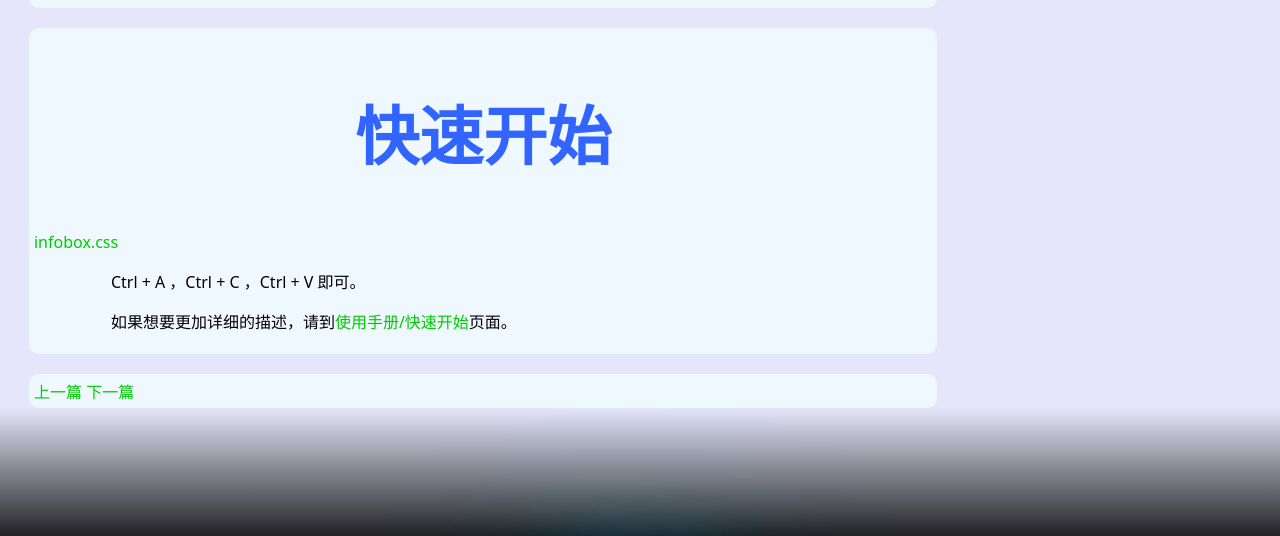
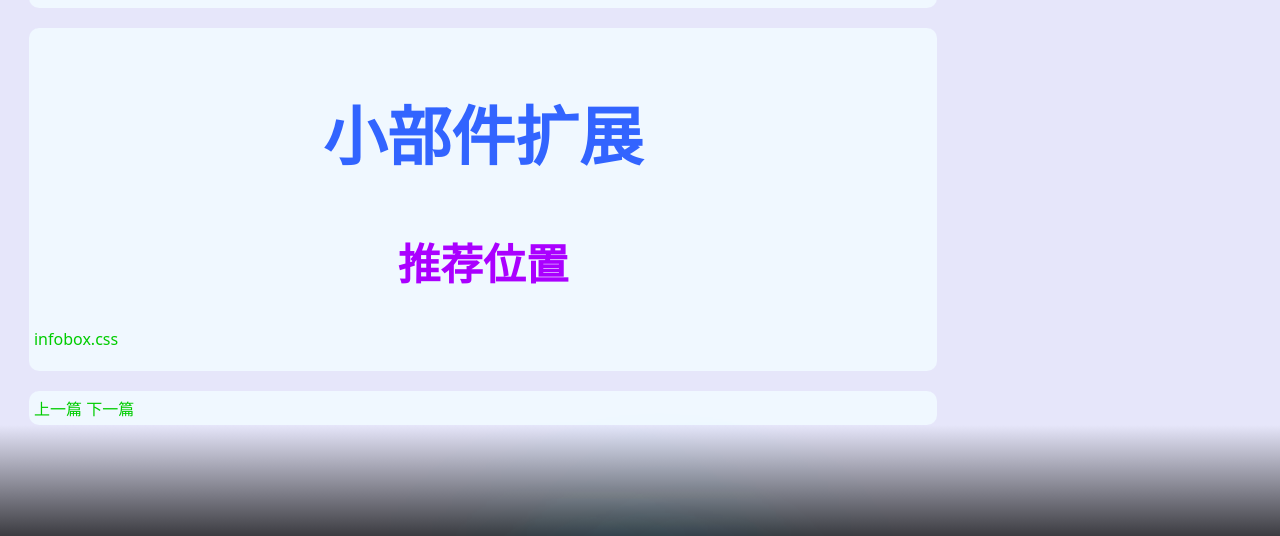
Before and after one commit to HW-WZJ/EFH5.github.io, a plain HTML site: page docs/manual/addition.html in a window 1280 px wide. Shown: the part 4949-5485 px from the top of the page. Drawn offline with Linux system fonts and the light colour scheme; a web font is replaced by a local one.

Commit message:
Add files via upload

```diff
--- a/docs/manual/addition.html
+++ b/docs/manual/addition.html
@@ -197,11 +197,9 @@
 			</article>
 	</section>
 	<section id="section3">
-		<h1>快速开始</h1><p><a href="https://github.com/Hollow-YK/EFH5/blob/main/addition/infobox.css">infobox.css</a></p>
-		<article>
-			<p>Ctrl + A ，Ctrl + C ，Ctrl + V 即可。</p>
-			<p>如果想要更加详细的描述，请到<a href="../manual/index.html">使用手册/快速开始</a>页面。</p>
-		</article>
+		<h1>小部件扩展</h1>
+		<h2>推荐位置</h2>
+		<p><a href="https://github.com/Hollow-YK/EFH5/blob/main/addition/infobox.css">infobox.css</a></p>
 	</section>
 	<section>
 		<div class="page-button-box">
```
Also changed, not shown: docs/manual/index.html (+1 -2 lines).
